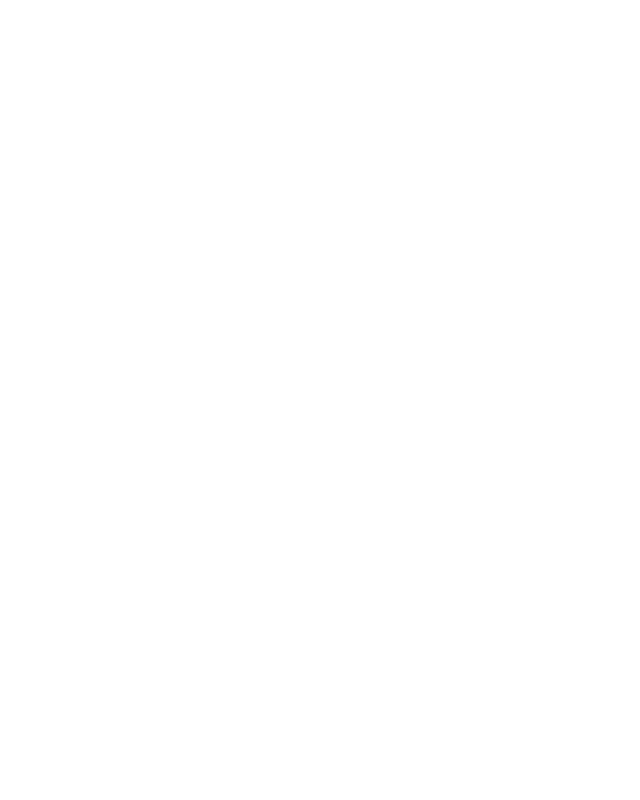
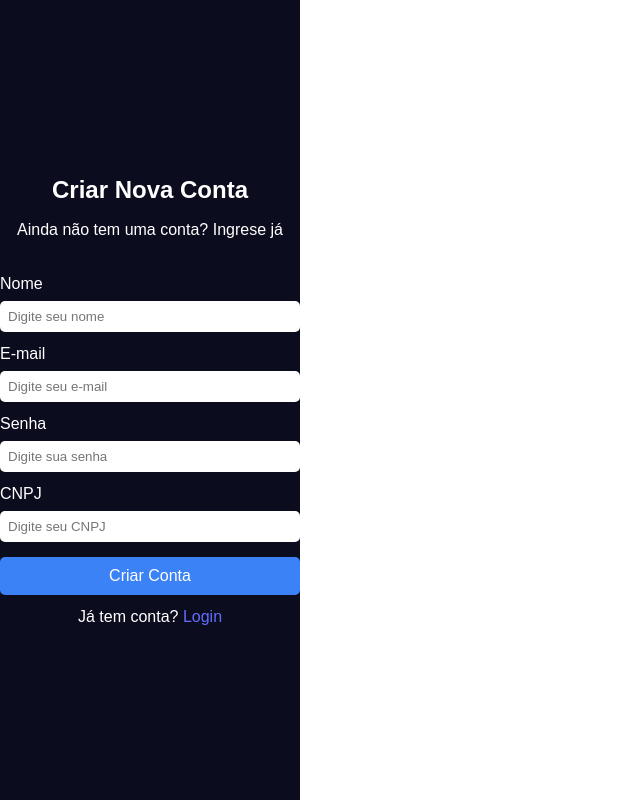
Before and after one commit to EricIkeda1/Temperlights, a React (Vite) app: page /register in a window 1280 px wide. Before the commit this address had no page. Shown: the whole page, without its empty margins (0-640 px from the left). Built offline with nearby package versions, Linux system fonts and the light colour scheme.

Commit message:
Página Register Ainda incompleto

```diff
--- a/src/components/Login.jsx
+++ b/src/components/Login.jsx
@@ -32,7 +32,7 @@
         </form>
 
         <p className="login-footer">
-          Ainda não tem conta? <Link to="#">Cadastre-se</Link>
+        Ainda não tem conta? <Link to="/register">Cadastre-se</Link>
         </p>
       </div>
     </div>
--- /dev/null
+++ b/src/components/Register.jsx
@@ -0,0 +1,29 @@
+import "../styles/Register.css";
+import { Link } from "react-router-dom";
+
+const Register = () => {
+  return (
+    <div className="register-container">
+      <h2 className="register-title">Criar Nova Conta</h2>
+      <p className="register-subtitle">Ainda não tem uma conta? Ingrese já</p>
+      <form className="register-form">
+        <label className="register-label">Nome</label>
+        <input className="register-input" type="text" placeholder="Digite seu nome" />
+
+        <label className="register-label">E-mail</label>
+        <input className="register-input" type="email" placeholder="Digite seu e-mail" />
+
+        <label className="register-label">Senha</label>
+        <input className="register-input" type="password" placeholder="Digite sua senha" />
+
+        <label className="register-label">CNPJ</label>
+        <input className="register-input" type="text" placeholder="Digite seu CNPJ" />
+
+        <button className="register-button" type="submit">Criar Conta</button>
+      </form>
+      <p className="register-login-link">Já tem conta? <a href="/login">Login</a></p>
+    </div>
+  );
+};
+
+export default Register;
--- a/src/main.jsx
+++ b/src/main.jsx
@@ -4,6 +4,7 @@
 import "./index.css";
 import App from "./App.jsx";
 import Login from "./components/Login";
+import Register from "./components/Register";
 
 createRoot(document.getElementById("root")).render(
   <StrictMode>
@@ -12,6 +13,7 @@
         <Route path="/" element={<App />} />
         <Route path="/home" element={<Navigate to="/" />} />
         <Route path="/login" element={<Login />} />
+        <Route path="/register" element={<Register />} />
       </Routes>
     </BrowserRouter>
   </StrictMode>
--- /dev/null
+++ b/src/styles/Register.css
@@ -0,0 +1,49 @@
+.register-container {
+    background-color: #0b0d1e;
+    color: white;
+    display: flex;
+    flex-direction: column;
+    align-items: center;
+    justify-content: center;
+    height: 100vh;
+  }
+
+  .register-title {
+    font-size: 24px;
+    margin-bottom: 10px;
+  }
+
+  .register-subtitle {
+    margin-bottom: 20px;
+  }
+
+  .register-form {
+    display: flex;
+    flex-direction: column;
+    width: 300px;
+  }
+
+  .register-label {
+    margin-top: 10px;
+  }
+
+  .register-input {
+    padding: 8px;
+    margin-top: 5px;
+    border-radius: 5px;
+    border: none;
+  }
+
+  .register-button {
+    background-color: #3b82f6;
+    color: white;
+    padding: 10px;
+    border: none;
+    margin-top: 15px;
+    cursor: pointer;
+    border-radius: 5px;
+  }
+
+  .register-login-link {
+    margin-top: 10px;
+  }
```
